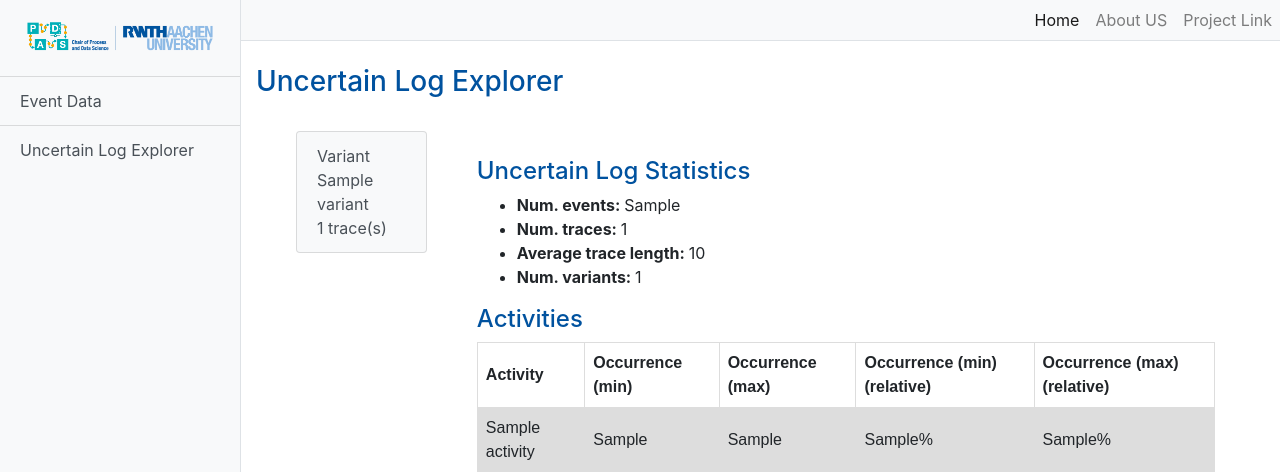
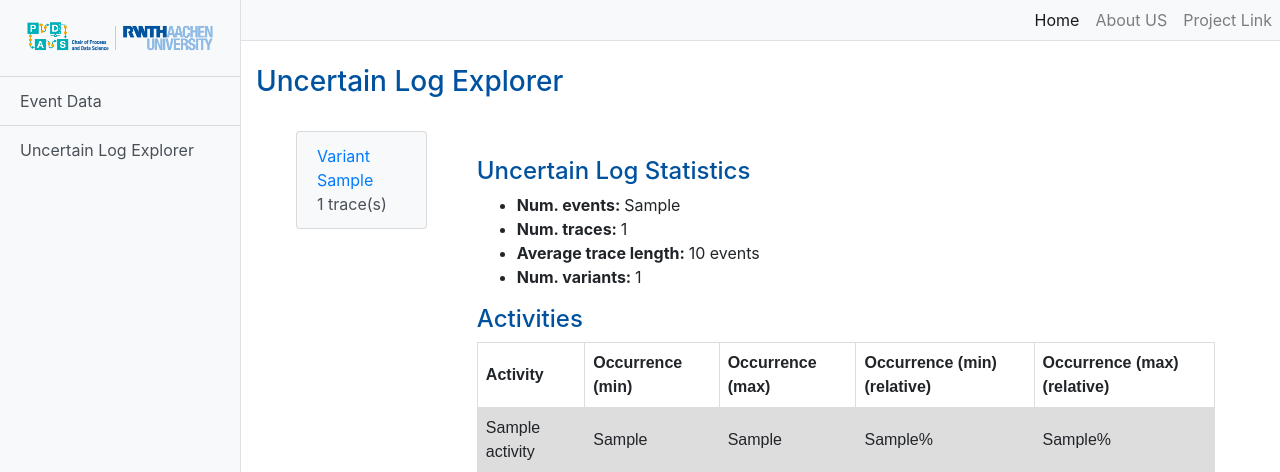
Before and after one commit to madhubs08/UIFramework_pm4py, a Django app: template templates/uncertainty.html in a window 1280 px wide. Shown: the top 472 px of the page. Run offline with Django 3.2, Linux system fonts and the light colour scheme; the template is opened without the code that fills it: most values are stand-ins (such as "Sample title", 1, 10 or a date in 2020); some libraries are stand-ins or nearby versions.

Commit message:
Added links to variant page.

```diff
--- a/proved/artifacts/uncertain_log/uncertain_log.py
+++ b/proved/artifacts/uncertain_log/uncertain_log.py
@@ -6,7 +6,7 @@
 class UncertainLog(EventLog):
 
     def __init__(self, log=None):
-        self.__variants = tuple()
+        self.__variants = dict()
         self.__behavior_graphs_map = dict()
         if log is not None:
             EventLog.__init__(self, log)
@@ -31,7 +31,7 @@
         if self.behavior_graphs_map is not {}:
             variant_list = [(len(traces_list), nodes_list) for nodes_list, (_, traces_list) in self.behavior_graphs_map.items()]
             variant_list.sort(reverse=True)
-            self.__variants = tuple((i, variant_length, nodes_tuple) for i, (variant_length, nodes_tuple) in enumerate(variant_list))
+            self.__variants = {i: (variant_length, nodes_tuple) for i, (variant_length, nodes_tuple) in enumerate(variant_list)}
 
     def get_behavior_graph(self, trace):
         return self.behavior_graphs_map[behavior_graph.create_nodes_tuples(trace)]
--- a/templates/uncertainty.html
+++ b/templates/uncertainty.html
@@ -27,8 +27,8 @@
         <div style="width: 200px;">
            <br>
             <ul>
-                {% for id, size, _ in variants %}
-                <li class="list-group-item list-group-item-action bg-light">Variant {{id}} <br> {{size}} trace(s)</li>
+                {% for id_var, size in variants %}
+                <li class="list-group-item list-group-item-action bg-light"><a href="/uncertainty.html/?var={{id_var}}"> Variant {{id_var}}</a> <br> {{size}} trace(s)</li>
                 {% endfor %}
             </ul>
         </div>
@@ -37,7 +37,7 @@
             <ul>
                 <li><strong>Num. events: </strong>{{log_len}}</li>
                 <li><strong>Num. traces: </strong>{{log|length}}</li>
-                <li><strong>Average trace length: </strong>{{avg_trace_len}}</li>
+                <li><strong>Average trace length: </strong>{{avg_trace_len}} events</li>
                 <li><strong>Num. variants: </strong>{{variants|length}}</li>
             </ul>
             <h4 style="color:#00529F;">Activities</h4>
--- a/uncertainty/views.py
+++ b/uncertainty/views.py
@@ -23,6 +23,7 @@
     event_log = os.path.join(event_logs_path, settings.EVENT_LOG_NAME)
     log = xes_importer_factory.apply(event_log)
     u_log = uncertain_log.UncertainLog(log)
+    variants_table = tuple((id_var, size) for id_var, (size, _) in u_log.variants.items())
     log_len = 0
     for trace in log:
         log_len += len(trace)
@@ -30,7 +31,7 @@
     activities_map = dict()
     start_activities_map = dict()
     end_activities_map = dict()
-    for (_, _, nodes_lists) in u_log.variants:
+    for _, (_, nodes_lists) in u_log.variants.items():
         for ((_, activities), _) in nodes_lists:
             for activity in activities:
                 activities_map[activity] = [0, 0]
@@ -60,7 +61,7 @@
     activities_table = [(freq_min, freq_max, round(freq_min/log_len*100, 2), round(freq_max/log_len*100, 2), activity) for freq_min, freq_max, activity in activities_table_abs]
     start_activities_table = [(freq_min, freq_max, round(freq_min/log_len*100, 2), round(freq_max/log_len*100, 2), activity) for freq_min, freq_max, activity in start_activities_table_abs]
     end_activities_table = [(freq_min, freq_max, round(freq_min/log_len*100, 2), round(freq_max/log_len*100, 2), activity) for freq_min, freq_max, activity in end_activities_table_abs]
-    return render(request, 'uncertainty.html', {'variants': u_log.variants, 'log': log, 'log_len': log_len, 'avg_trace_len': avg_trace_len, 'activities_table': activities_table, 'start_activities_table': start_activities_table, 'end_activities_table': end_activities_table})
+    return render(request, 'uncertainty.html', {'variants': variants_table, 'log': log, 'log_len': log_len, 'avg_trace_len': avg_trace_len, 'activities_table': activities_table, 'start_activities_table': start_activities_table, 'end_activities_table': end_activities_table})
 
 
 def upload_page(request):
```
